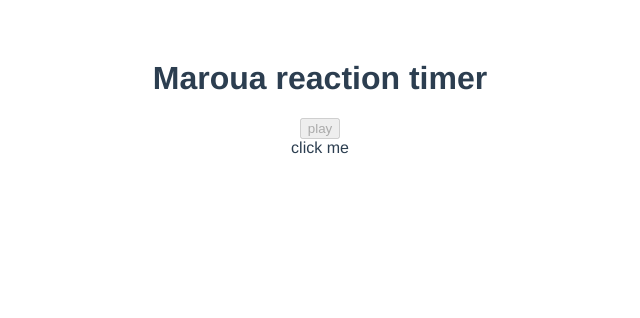
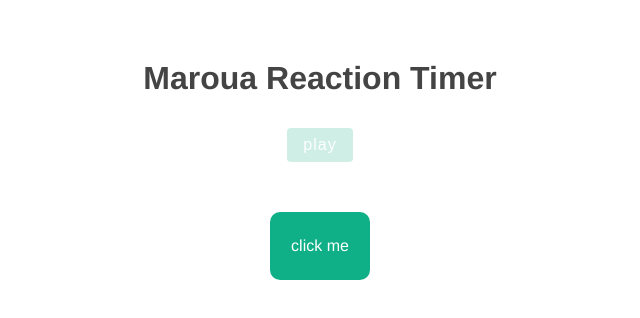
Before and after one commit to Ziouche-maroua/Vue-Js, a Vue app: page / in a window 1280 px wide. Both pictures are taken after a click on the button "play". Shown: the top 318 px of the page, without its empty margins (320-960 px from the left). Built offline with nearby package versions, Linux system fonts and the light colour scheme.

Commit message:
updating the timer

```diff
--- a/src/App.vue
+++ b/src/App.vue
@@ -1,28 +1,36 @@
+
 <template>
- <h1>Maroua reaction timer </h1>
+  <h1>Maroua Reaction Timer</h1>
   <button @click="start" :disabled="isPlaying">play</button>
- <Block v-if="isPlaying" :delay="delay"/>
+  <Block v-if="isPlaying" :delay="delay" @end="endGame" />
+  <p v-if="showResults">Reaction time: {{ score }} ms</p>
 </template>
 
 <script>
-import Block from './components/Block.vue'
+import Block from './components/Block'
 
 export default {
   name: 'App',
-  components: {
-   Block
-  },
-  data(){
-    return{
-      isPlaying:false,
-      delay:null,
-
+  components: { Block },
+  data() {
+    return {
+      isPlaying: false,
+      delay: null,
+      score: null,
+      showResults: false
     }
   },
-  methods:{
-    start(){
-        this.delay=2000+Math.random() *5000
-        this.isPlaying=true
+  methods: {
+    start() {
+      // set time amount (ms)
+      this.delay = 500 + Math.random() * 5000
+      this.isPlaying = true
+      this.showResults = false
+    },
+    endGame(reactionTime) {
+      this.score = reactionTime
+      this.isPlaying = false
+      this.showResults = true
     }
   }
 }
@@ -34,7 +42,22 @@ export default {
     -webkit-font-smoothing: antialiased;
     -moz-osx-font-smoothing: grayscale;
     text-align: center;
-  color: #2c3e50;
+    color: #444;
     margin-top: 60px;
   }
+  button {
+    background: #0faf87;
+    color: white;
+    border: none;
+    padding: 8px 16px;
+    border-radius: 4px;
+    font-size: 16px;
+    letter-spacing: 1px;
+    cursor: pointer;
+    margin: 10px;
+  }
+  button[disabled] {
+    opacity: 0.2;
+    cursor: not-allowed;
+  }
 </style>
--- a/src/components/Block.vue
+++ b/src/components/Block.vue
@@ -1,14 +1,50 @@
+
 <template>
-    <div class="block">
+    <div class="block" v-show="showBlock" @click="stopTimer">
       click me
     </div>
   </template>
+
   <script>
   export default {
-props : ['delay']
+    props: ['delay'],
+    data() {
+      return {
+        showBlock: false,
+        timer: null,
+        reactionTime: 0
       }
+    },
+    mounted() {
+      setTimeout(() => {
+        this.showBlock = true
+        this.startTimer()
+      }, this.delay)
+    },
+    methods: {
+      startTimer() {
+        // start the timer, tick every 10ms
+        this.timer = setInterval(() => {
+          this.reactionTime += 10
+        }, 10)
+      },
+      stopTimer() {
+        // stop the timer
+        clearInterval(this.timer)
+        this.$emit('end', this.reactionTime)
+      }
+    }
+  }
+  </script>
 
-</script>
   <style>
-
+    .block {
+      width: 100px;
+      border-radius: 10px;
+      background:  #0faf87;;
+      color: white;
+      text-align: center;
+      padding: 25px 0;
+      margin: 40px auto;
+    }
   </style>
```
Lines whose indentation alone changed are shown as unchanged.
